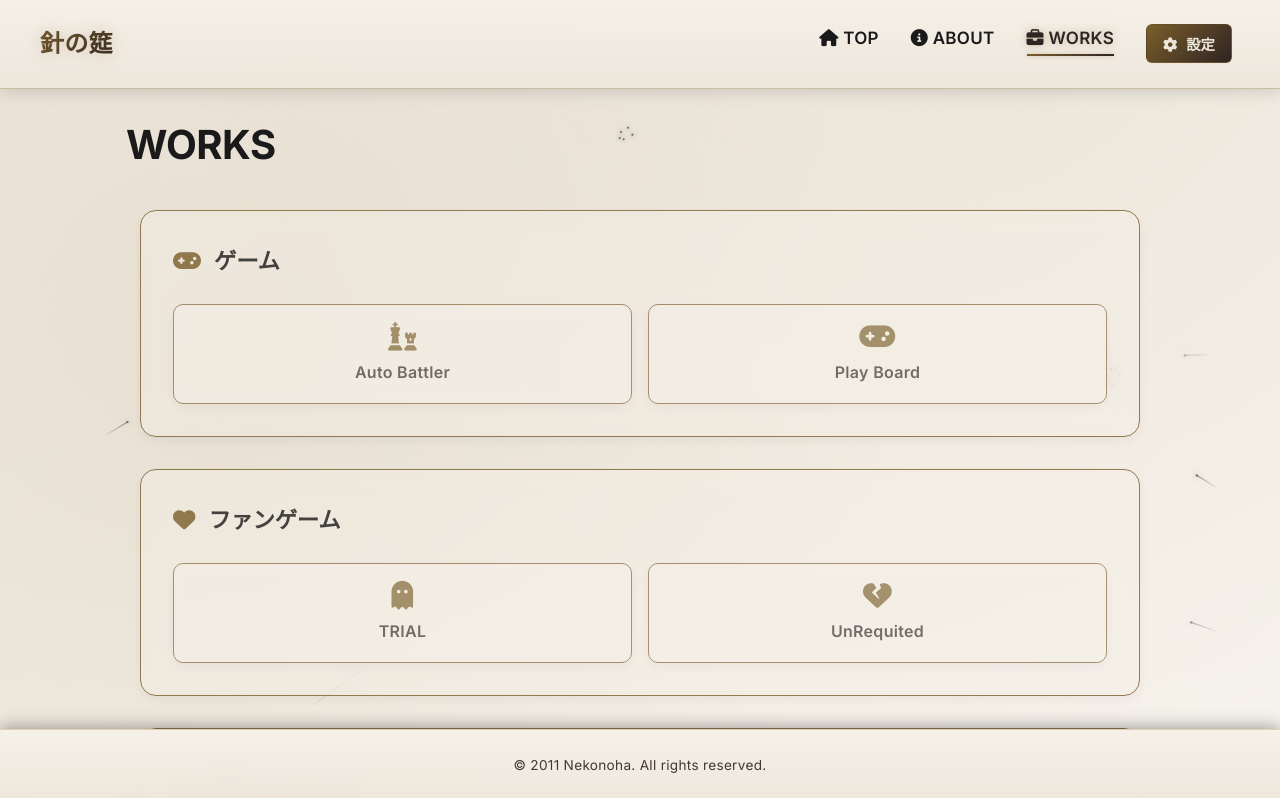
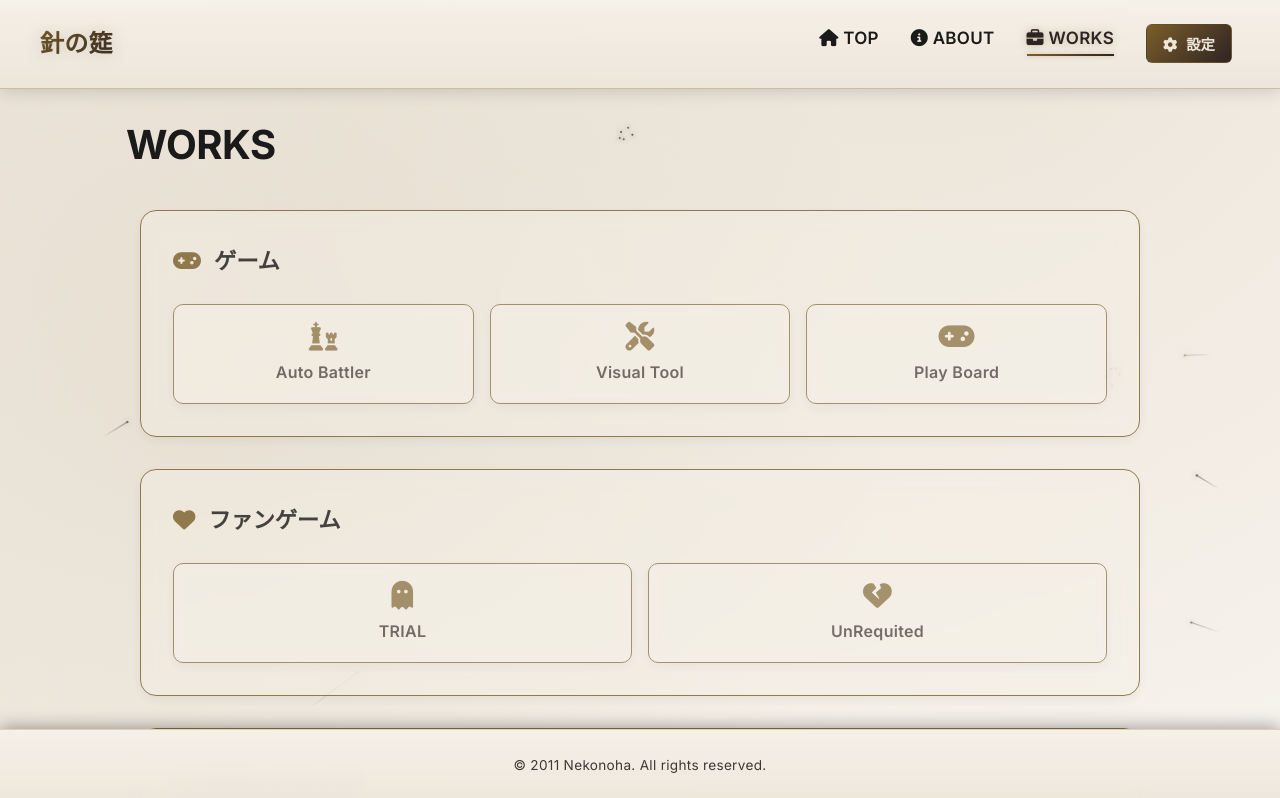
Before and after one commit to Nekonoha/nekonoha.github.io, a Nuxt app in the folder frontend/: page /works in a window 1280 px wide. Shown: the top 798 px of the page. Built offline with nearby package versions, Linux system fonts and the light colour scheme.

Commit message:
visualtool

```diff
--- a/frontend/composables/useLocale.ts
+++ b/frontend/composables/useLocale.ts
@@ -51,6 +51,7 @@ const translations = {
       title: 'PRODUCT',
       games: 'Fan Games',
       playBoard: 'Play Board',
+      visualTool: 'Visual Tool',
       trial: 'TRIAL',
       unrequited: 'UnRequited',
       shop: '販売物など',
@@ -271,6 +272,7 @@ const translations = {
       title: 'PRODUCT',
       games: 'Fan Games',
       playBoard: 'Play Board',
+      visualTool: 'Visual Tool',
       trial: 'TRIAL',
       unrequited: 'UnRequited',
       shop: 'Shop',
--- a/frontend/pages/works.vue
+++ b/frontend/pages/works.vue
@@ -10,6 +10,10 @@
           <a href="/auto-battler/" class="social-link">
             <i class="fas fa-chess" aria-hidden="true"></i>
             <strong>Auto Battler</strong>
+          </a>
+          <a href="/visual-tool/" class="social-link">
+            <i class="fas fa-tools" aria-hidden="true"></i>
+            <strong>{{ t('product.visualTool') }}</strong>
           </a>
           <a href="https://play-board-three.vercel.app" target="_blank" rel="noopener noreferrer" class="social-link">
             <i class="fas fa-gamepad" aria-hidden="true"></i>
```
Also changed, not shown: 1 other file (tests, documents, lock files or other folders).
